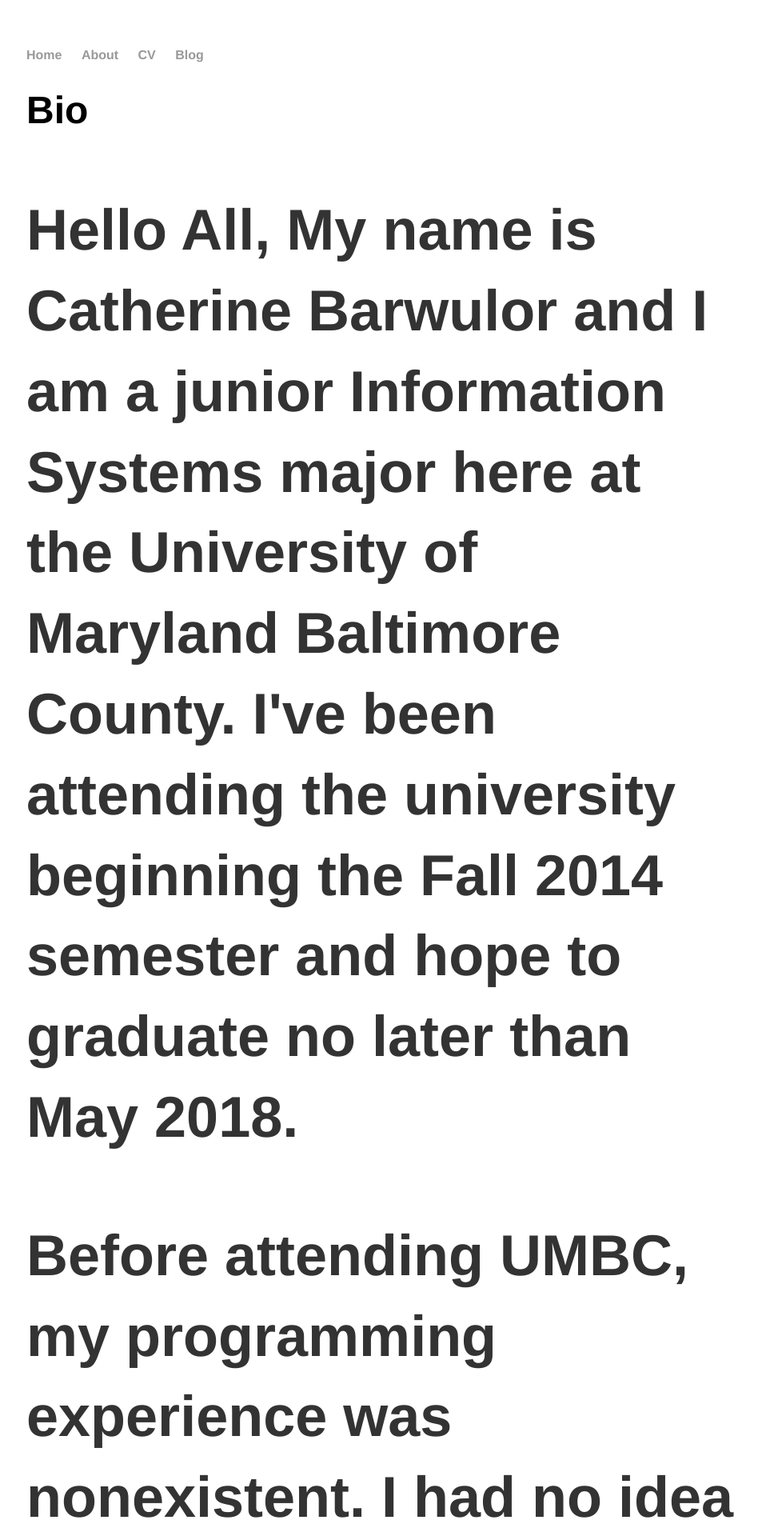
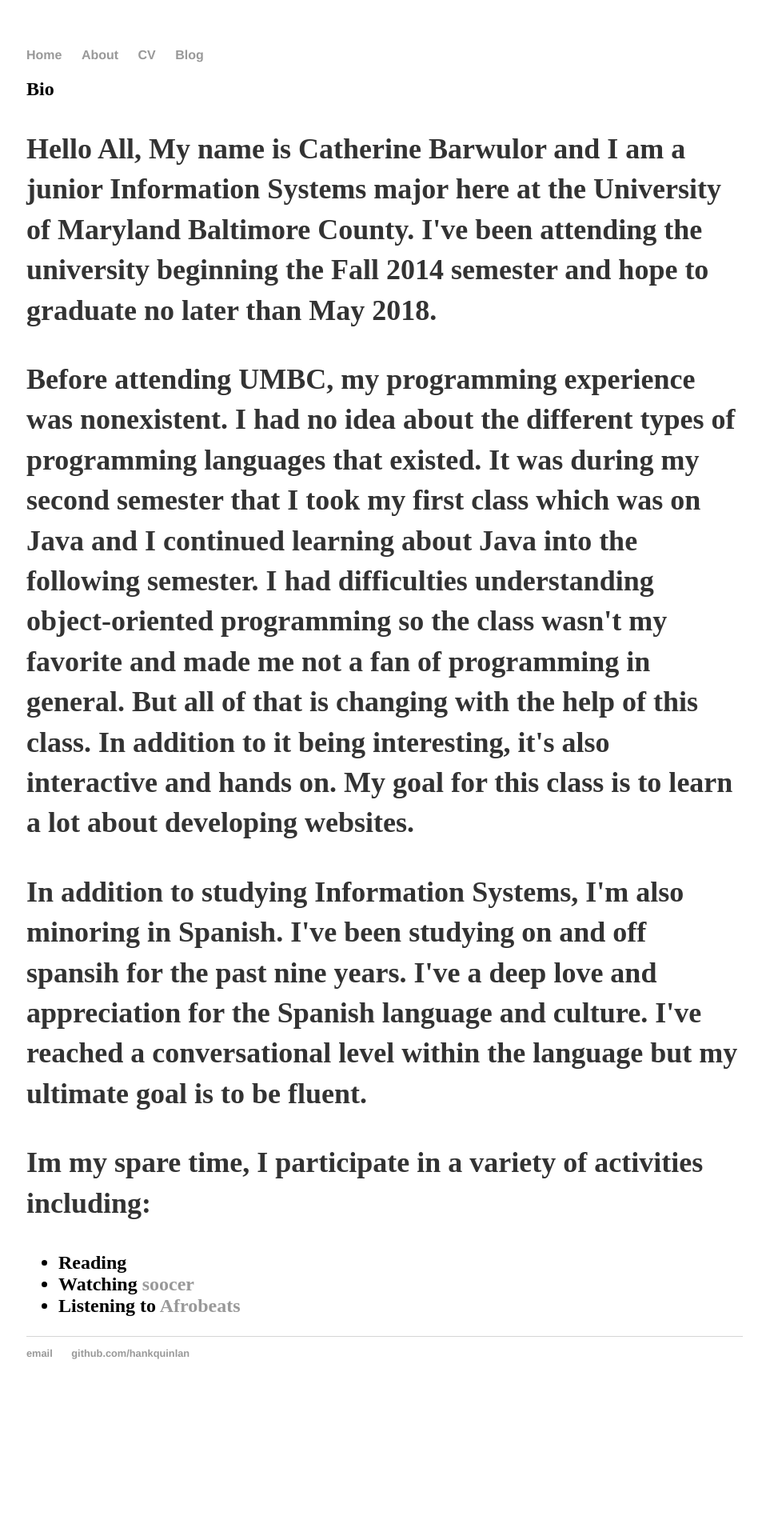
Before and after one commit to catherineBar/catherineBar.github.io, a Jekyll site: the page about/index.html, which Jekyll copies as it is, in a window 1280 px wide. Shown: the top 1920 px of the page at 80% size, without its empty margins (159-1112 px from the left). Built offline with Jekyll 4.4.1, drawn with Linux system fonts in a browser that asks for light colours; after the commit the page ends 1759 px from its top, so only the background shows below that.

```diff
--- a/about/index.html
+++ b/about/index.html
@@ -16,7 +16,7 @@
 			</nav>
 			<div class="container">
 
-			<h1>Bio<h1>
+			<h2>Bio<h2>
      <!-- These paragraphs provide a brief introduction about who I am, what I do, and my programming experience -->
       <p>
 	   Hello All, My name is Catherine Barwulor and I am a junior Information Systems major here at
```
